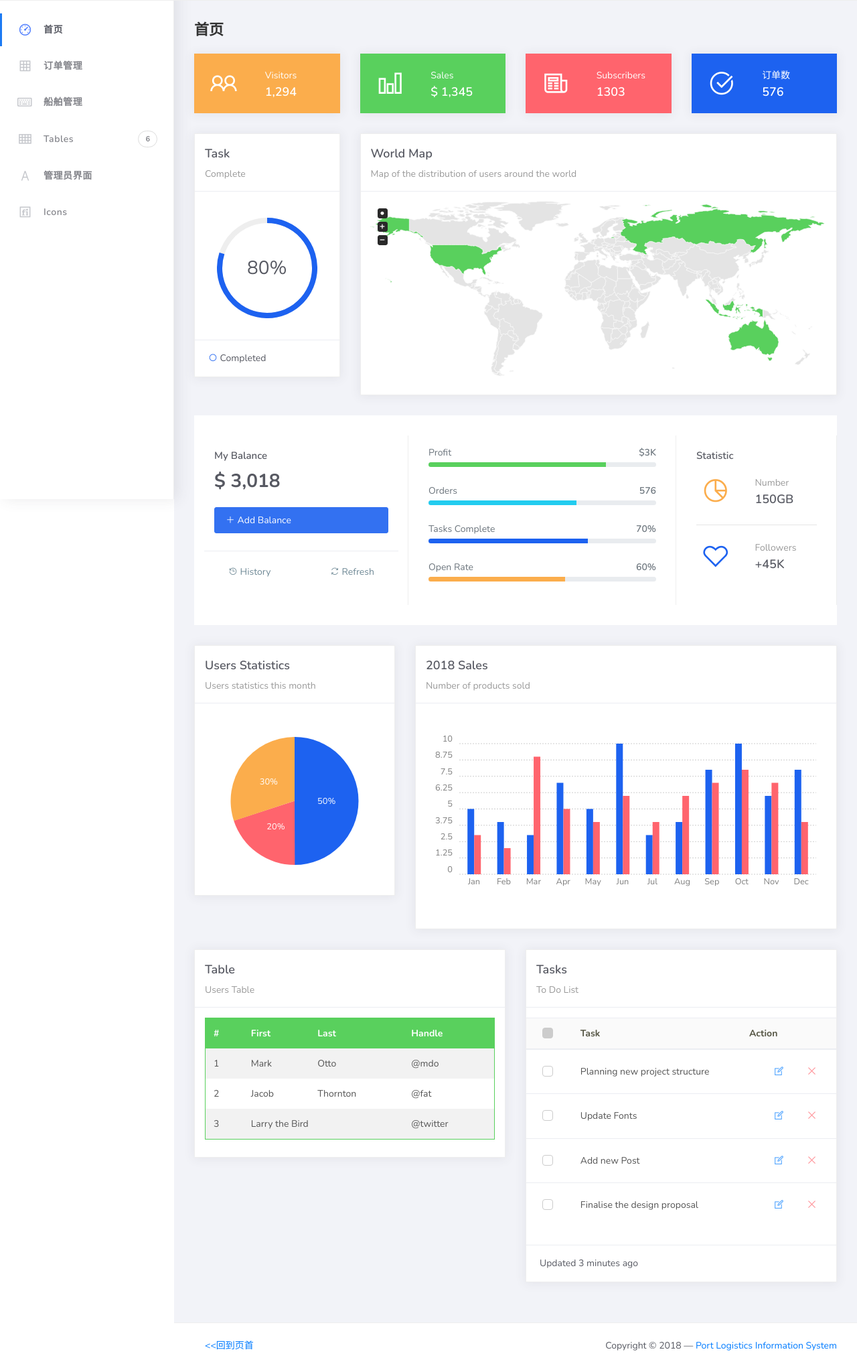
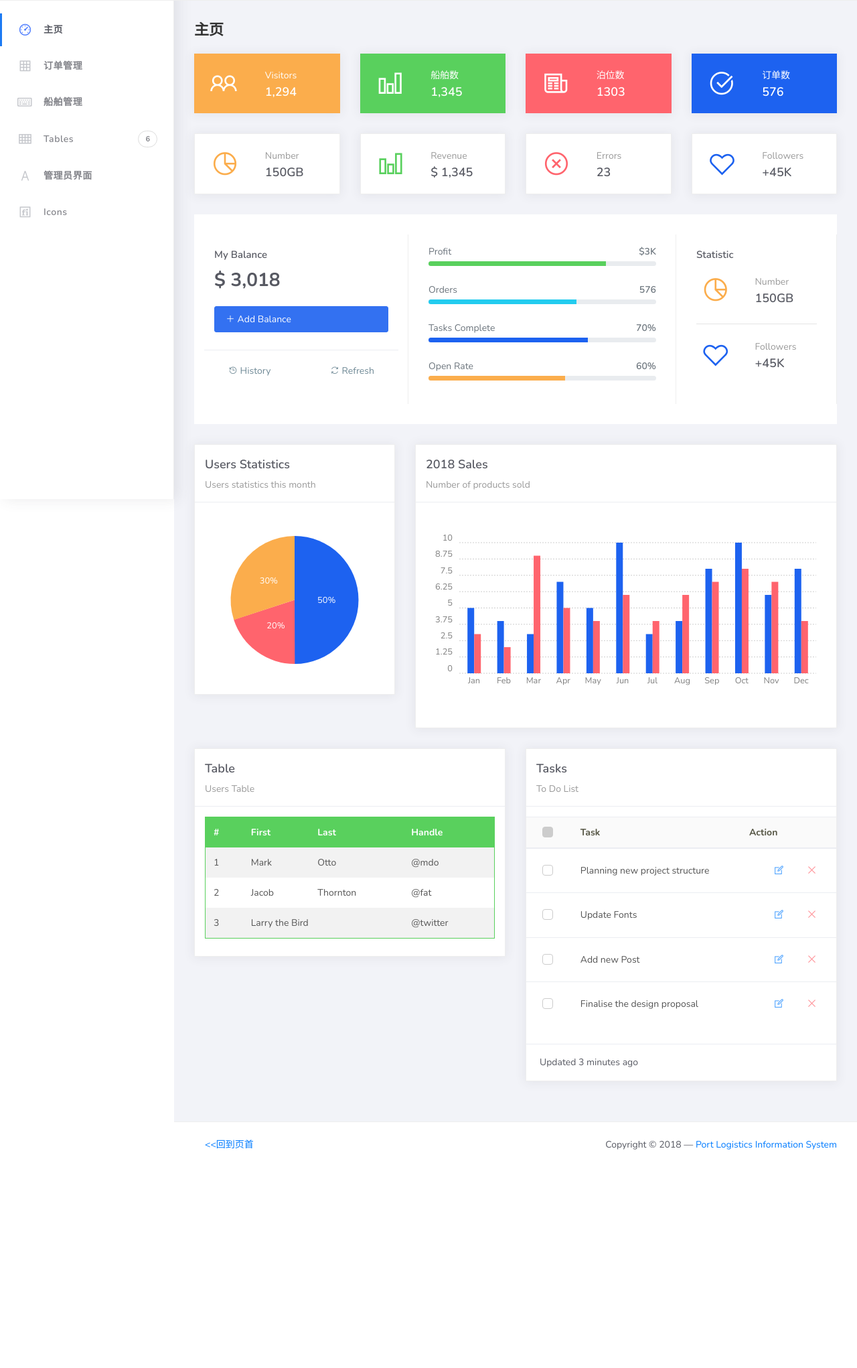
Before and after one commit to jiangxianshen/LogisticsIS, a Django app: page / in a window 1280 px wide. Shown: the part 55-2097 px from the top of the page at 67% size. After the commit the page ends 1771 px from the top, so only its background shows below. Run offline with Django 3.2, Linux system fonts and the light colour scheme; a user stored in the database is signed in; some libraries are stand-ins or nearby versions.

Commit message:
加入logo，优化index

```diff
--- a/login/templates/forgot.html
+++ b/login/templates/forgot.html
@@ -5,7 +5,7 @@
 	<meta charset="utf-8">
 	<meta name="author" content="Kodinger">
 	<meta name="viewport" content="width=device-width,initial-scale=1">
-	<title>My Login Page &mdash; Bootstrap 4 Login Page Snippet</title>
+	<title>忘记密码</title>
 	<link rel="stylesheet" type="text/css" href="{% static '/login/bootstrap/css/bootstrap.min.css' %}">
 	<link rel="stylesheet" type="text/css" href="{% static '/login/css/my-login.css' %}">
 </head>
@@ -15,12 +15,12 @@
 			<div class="row justify-content-md-center align-items-center h-100">
 				<div class="card-wrapper">
 					<div class="brand">
-						<img src="img/logo.jpg" alt="bootstrap 4 login page">
+						<img src="{% static '/assets/img/plis.png'%}" alt="bootstrap 4 login page">
 					</div>
 					<div class="card fat">
 						<div class="card-body">
 							<h4 class="card-title">忘记密码？</h4>
-                            <h6 class="card-title">请联系管理员重置密码</h6>
+                            <h6 class="card-title">--请联系管理员重置密码</h6>
                             <a href="{% url 'login'  %}" class="float-right">
                                     <<返回登录页
                                 </a>
--- a/login/templates/index.html
+++ b/login/templates/index.html
@@ -14,6 +14,7 @@
 	<div class="wrapper">
 		<div class="main-header">
 			<div class="logo-header">
+
 				<a href="index.html" class="logo">
 					港口物流信息系统
 				</a>
@@ -66,7 +67,7 @@
 						<li class="nav-item active">
 							<a href="">
 								<i class="la la-dashboard"></i>
-								<p>首页</p>
+								<p>主页</p>
 							</a>
 						</li>
 						<li class="nav-item">
@@ -106,7 +107,7 @@
 			<div class="main-panel">
 				<div class="content">
 					<div class="container-fluid">
-						<h4 class="page-title">首页</h4>
+						<h4 class="page-title">主页</h4>
 						<div class="row">
 							<div class="col-md-3">
 								<div class="card card-stats card-warning">
@@ -138,8 +139,8 @@
 											</div>
 											<div class="col-7 d-flex align-items-center">
 												<div class="numbers">
-													<p class="card-category">Sales</p>
-													<h4 class="card-title">$ 1,345</h4>
+													<p class="card-category">船舶数</p>
+													<h4 class="card-title">1,345</h4>
 												</div>
 											</div>
 										</div>
@@ -157,7 +158,7 @@
 											</div>
 											<div class="col-7 d-flex align-items-center">
 												<div class="numbers">
-													<p class="card-category">Subscribers</p>
+													<p class="card-category">泊位数</p>
 													<h4 class="card-title">1303</h4>
 												</div>
 											</div>
@@ -184,7 +185,7 @@
 									</div>
 								</div>
 							</div>
-<!-- 							<div class="col-md-3">
+						<div class="col-md-3">
 								<div class="card card-stats">
 									<div class="card-body ">
 										<div class="row">
@@ -259,41 +260,8 @@
 										</div>
 									</div>
 								</div>
-							</div> -->
-						</div>
-						<div class="row">
-							<div class="col-md-3">
-								<div class="card">
-									<div class="card-header">
-										<h4 class="card-title">Task</h4>
-										<p class="card-category">Complete</p>
-									</div>
-									<div class="card-body">
-										<div id="task-complete" class="chart-circle mt-4 mb-3"></div>
-									</div>
-									<div class="card-footer">
-										<div class="legend"><i class="la la-circle text-primary"></i> Completed</div>
-									</div>
-								</div>
-							</div>
-							<div class="col-md-9">
-								<div class="card">
-									<div class="card-header">
-										<h4 class="card-title">World Map</h4>
-										<p class="card-category">
-										Map of the distribution of users around the world</p>
-									</div>
-									<div class="card-body">
-										<div class="mapcontainer">
-											<div class="map">
-												<span>Alternative content for the map</span>
-											</div>
-										</div>
-									</div>
-								</div>
 							</div>
 						</div>
-						<div class="tlinks">Collect from <a href="http://www.cssmoban.com/" >企业网站模板</a></div>
 						<div class="row row-card-no-pd">
 							<div class="col-md-4">
 								<div class="card">
--- a/login/templates/login.html
+++ b/login/templates/login.html
@@ -17,7 +17,7 @@
 			<div class="row justify-content-md-center h-100">
 				<div class="card-wrapper">
 					<div class="brand">
-						<img src="{% static '/assets/images/plis.svg'%}" alt="logo">
+						<img src="{% static '/assets/img/plis.png'%}" alt="logo">
 					</div>
 					<div class="card fat">
 						<div class="card-body">
```
Also changed, not shown: static/assets/img/plis.png (added).
